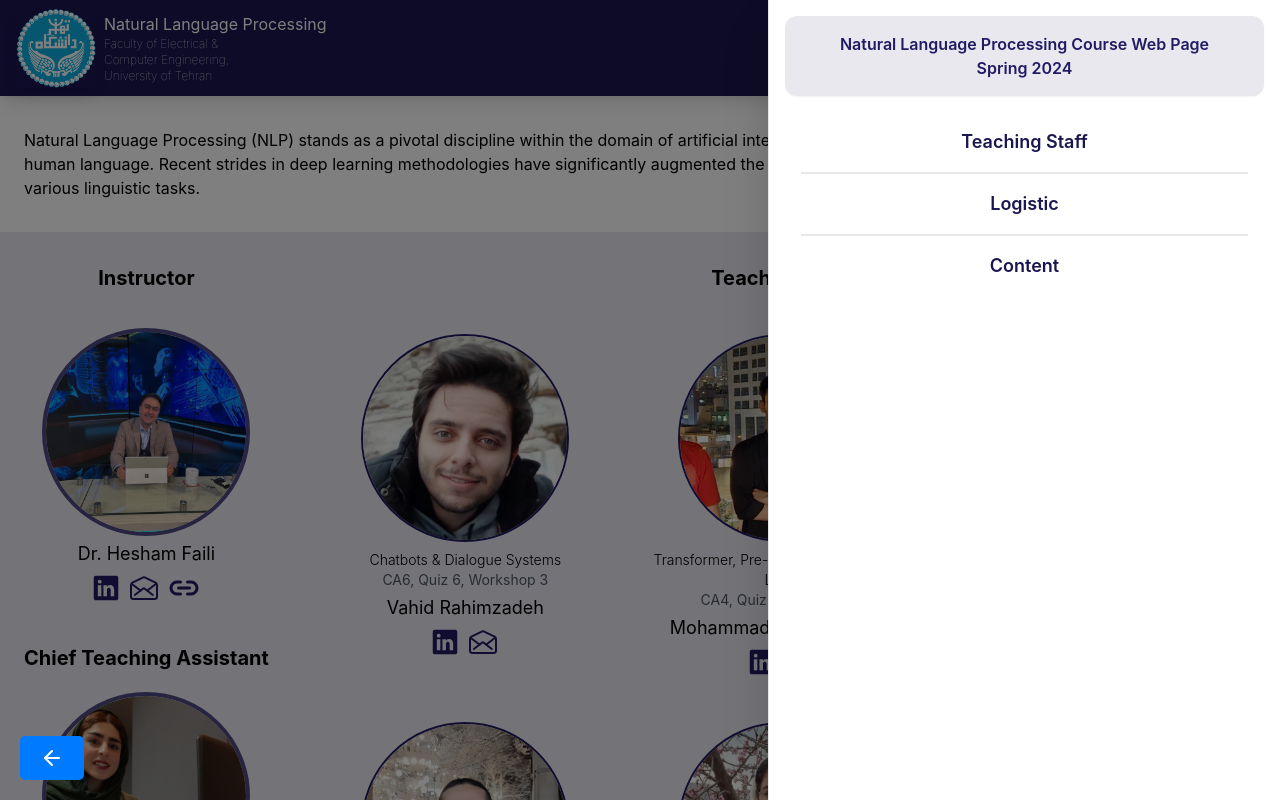
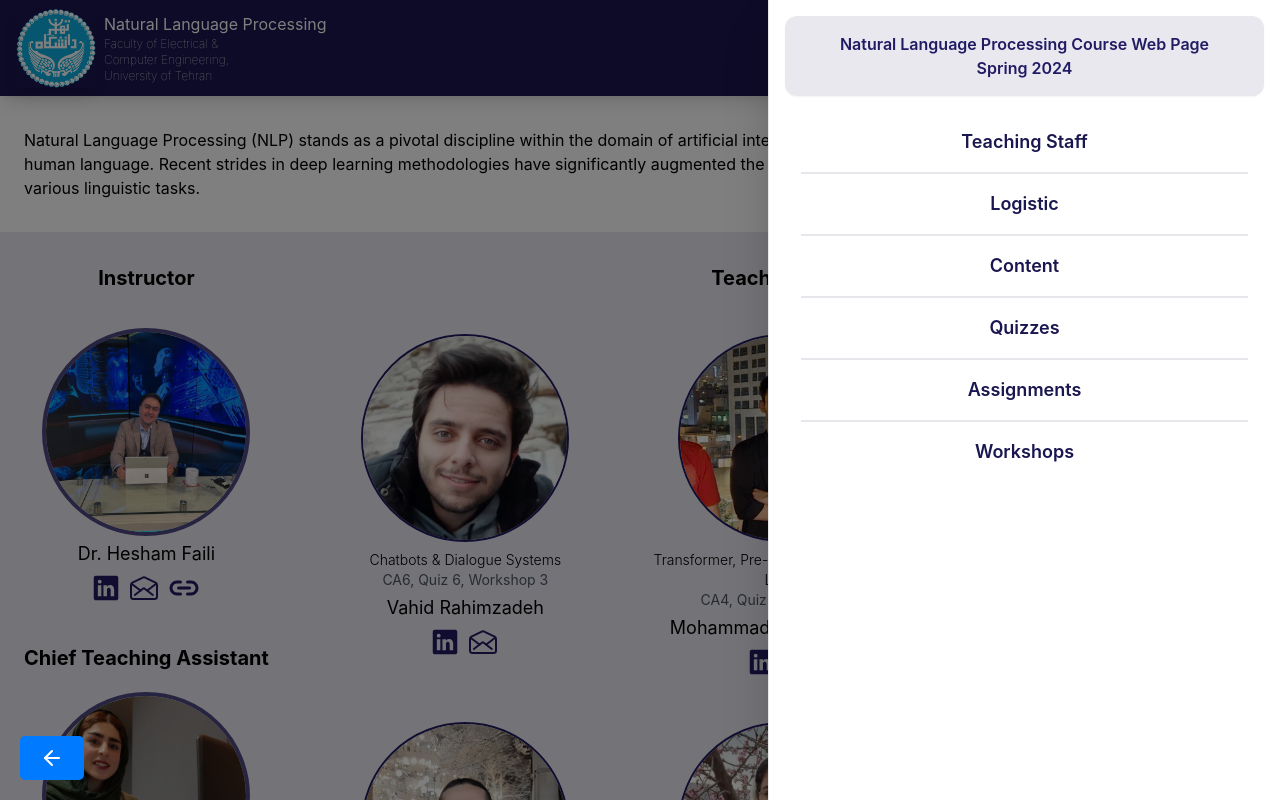
Before and after one commit to nlp-ut/nlp-ut.github.io, a React (Create React App) app: page /1402 in a window 1280 px wide. Both pictures are taken after a click on the picture 1232 px from the left and 48 px from the top of the page. Shown: the top 800 px of the page. Built offline with nearby package versions, Linux system fonts and the light colour scheme.

Commit message:
add link to quizzes, assignments and workshops sections

```diff
--- a/src/pages/main_1402.js
+++ b/src/pages/main_1402.js
@@ -172,6 +172,16 @@ const CoursePage1402 = (props) => {
               <li className="py-4">
                 <a href="#content">Content</a>
               </li>
+              <li className="py-4">
+                <a href="#quizzes">Quizzes</a>
+              </li>
+              <li className="py-4">
+                <a href="#assignments">Assignments</a>
+              </li>
+              <li className="py-4">
+                <a href="#workshops">Workshops</a>
+              </li>
+
             </ul>
           </nav>
         )}
```
